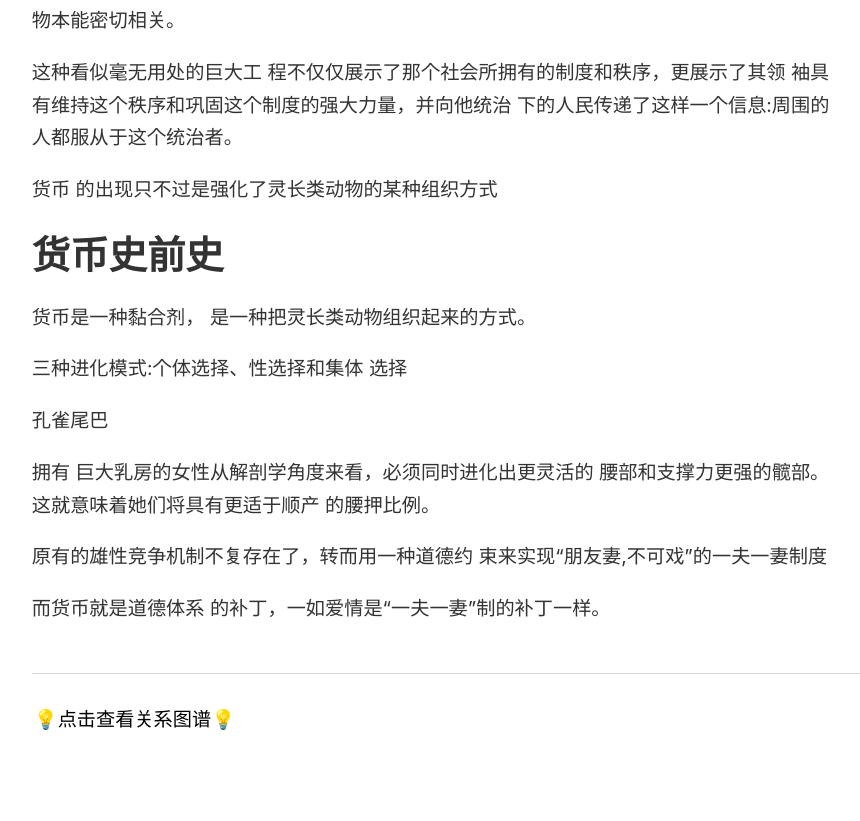
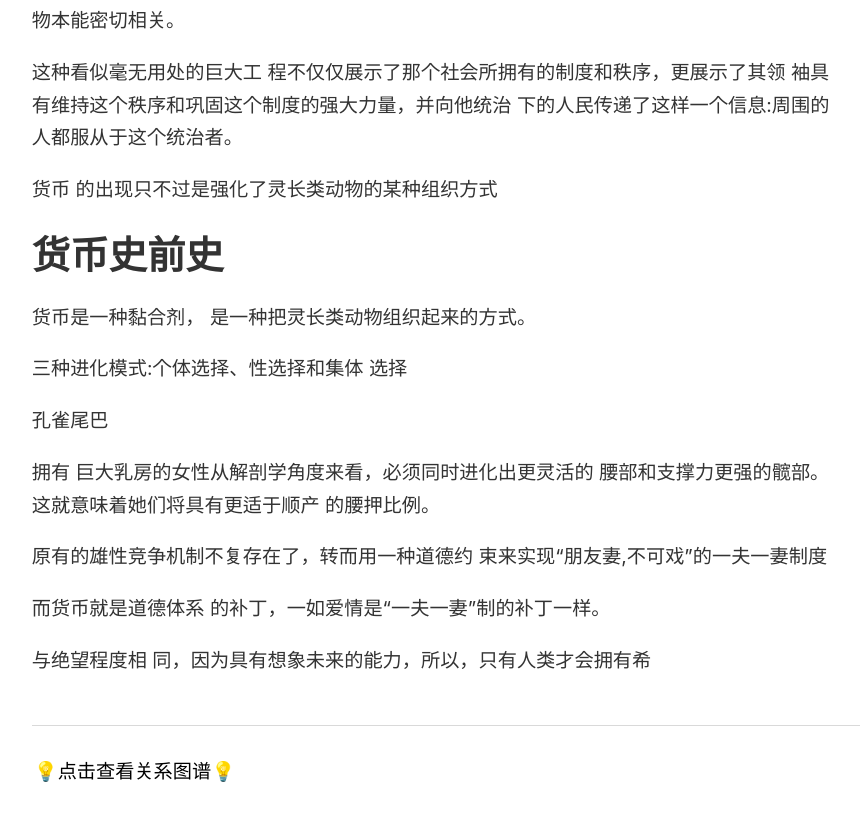
Before and after one commit to wingowen/digital-garden-jekyll, a Jekyll site: the page built from _notes/金融哲学三部曲：货币起源.md, in a window 1280 px wide and 900 px high, scrolled down 1270 px. Shown: the top 821 px of the window, without its empty margins (45-905 px from the left). Built offline with Jekyll 4.4.1, drawn with Linux system fonts in a browser that asks for light colours.

Commit message:
vault backup: 2024-09-25 14:52:36

```diff
--- a/_notes/金融哲学三部曲：货币起源.md
+++ b/_notes/金融哲学三部曲：货币起源.md
@@ -39,3 +39,5 @@
 原有的雄性竞争机制不复存在了，转而用一种道德约 束来实现“朋友妻,不可戏”的一夫一妻制度
 
 而货币就是道德体系 的补丁，一如爱情是“一夫一妻”制的补丁一样。
+
+与绝望程度相 同，因为具有想象未来的能力，所以，只有人类才会拥有希
```
